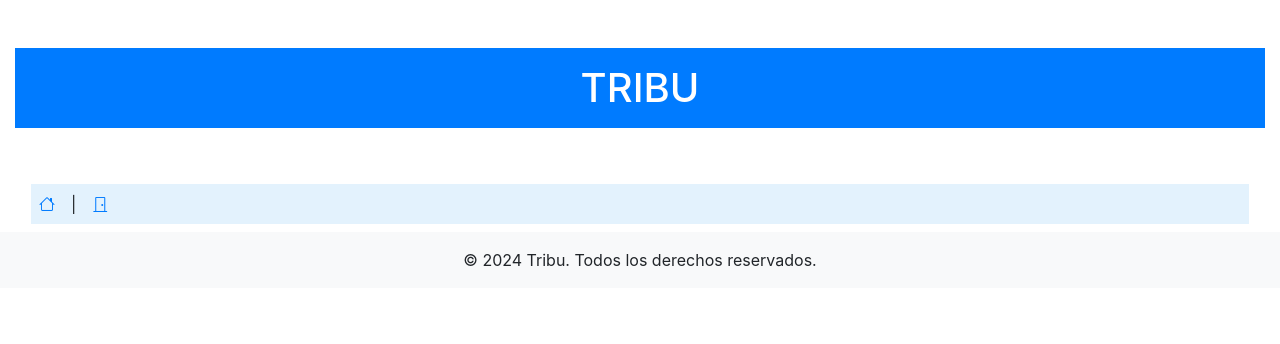
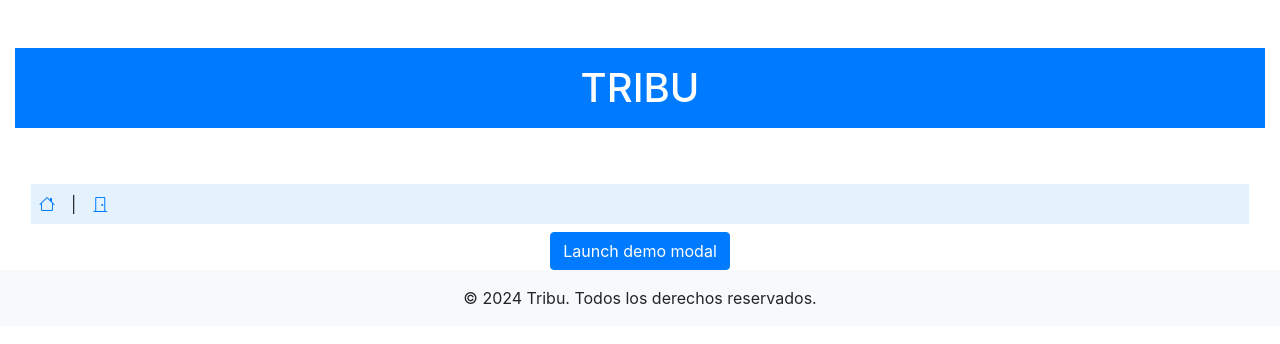
Before and after one commit to Ergwynt/tribu2, a Django app: page /echos/ in a window 1280 px wide. Shown: the top 344 px of the page. Run offline with Django 5.2, Linux system fonts and the light colour scheme; the visitor is signed in with stand-in values (Sample User, id 1); data that the repository does not hold is empty; parts of the project's set-up code (start-up, migrations or seed data) failed here and were passed over.

Commit message:
cabeza el ultiom

```diff
--- a/shared/templates/echo_list.html
+++ b/shared/templates/echo_list.html
@@ -2,9 +2,34 @@
 
 <div class="container">
   <div class="row justify-content-center">
+ <!-- Button trigger modal -->
+<button type="button" id="myButton" class="btn btn-primary" data-bs-toggle="modal" data-bs-target="#exampleModal">
+  Launch demo modal
+</button>
+
+<!-- Modal -->
+<div class="modal fade" id="myModal" tabindex="-1" aria-labelledby="exampleModalLabel" aria-hidden="true">
+  <div class="modal-dialog">
+    <div class="modal-content">
+      <div class="modal-header">
+        <h1 class="modal-title fs-5" id="exampleModalLabel">Modal title</h1>
+        <button type="button" class="btn-close" data-bs-dismiss="modal" aria-label="Close"></button>
+      </div>
+      <div class="modal-body">
+        ...
+      </div>
+      <div class="modal-footer">
+        <button type="button" class="btn btn-secondary" data-bs-dismiss="modal">Close</button>
+        <button type="button" class="btn btn-primary">Save changes</button>
+      </div>
+    </div>
+  </div>
+</div>
+
     {% for echo in echos %}
     <div class="col-md-4 mb-4">
       <div class="card h-100">
+
         <div class="card-body">
           <div class="d-inline p-2 text-bg-primary ">@{{echo.user}}</div>
           <div class="d-inline p-2 text-bg-dark text-muted small "> Creada el: {{ echo.created_at|date:"d M Y" }}</div>
```
Also changed, not shown: shared/templates/echo/waves_list.html (line endings or trailing spaces).
